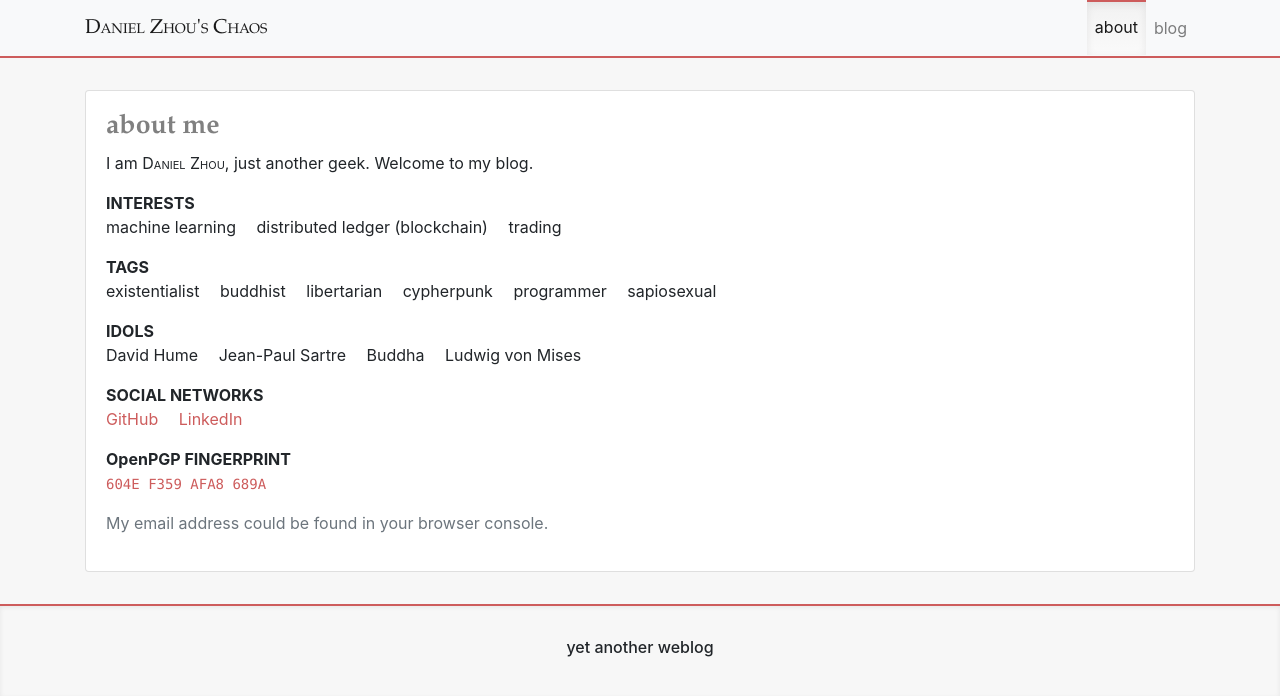
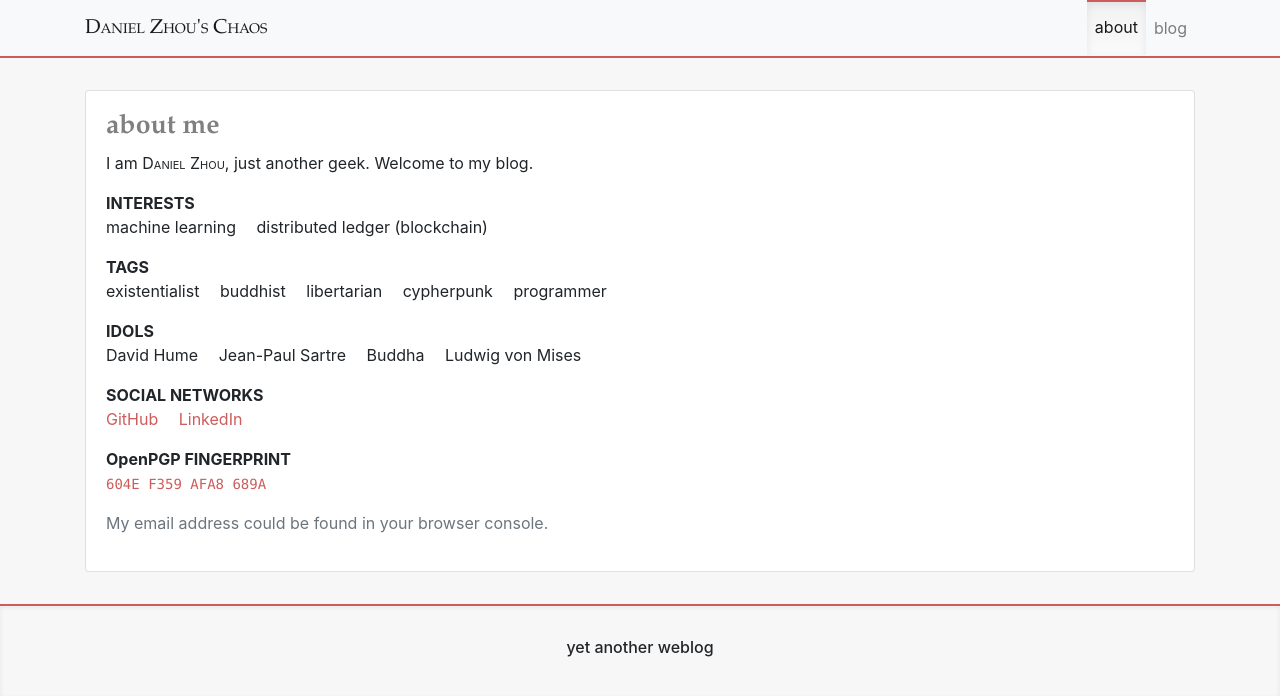
Before and after one commit to dancju/dancju.github.io, a Jekyll site: the page built from about.html, in a window 1280 px wide. Shown: the top 696 px of the page. Built offline with Jekyll 4.4.1, drawn with Linux system fonts in a browser that asks for light colours; nearby versions of some CDN libraries.

Commit message:
update about.html

```diff
--- a/about.html
+++ b/about.html
@@ -17,7 +17,6 @@ title: about me
         <ul class="list-inline">
           <li class="list-inline-item">machine learning</li>
           <li class="list-inline-item">distributed ledger (blockchain)</li>
-          <li class="list-inline-item">trading</li>
         </ul>
       </dd>
       <dt>TAGS</dt>
@@ -28,7 +27,6 @@ title: about me
           <li class="list-inline-item">libertarian</li>
           <li class="list-inline-item">cypherpunk</li>
           <li class="list-inline-item">programmer</li>
-          <li class="list-inline-item">sapiosexual</li>
         </ul>
       </dd>
       <dt>IDOLS</dt>
```
